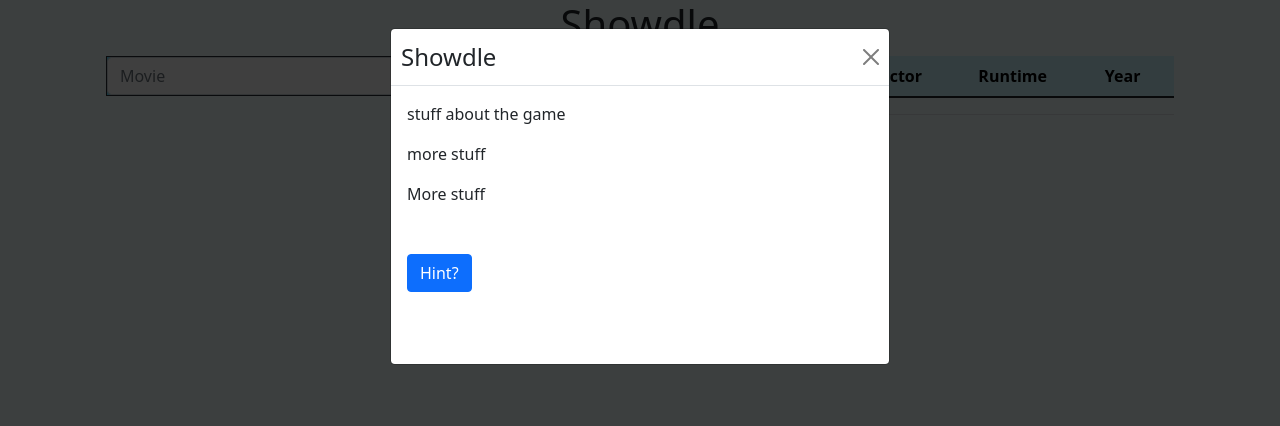
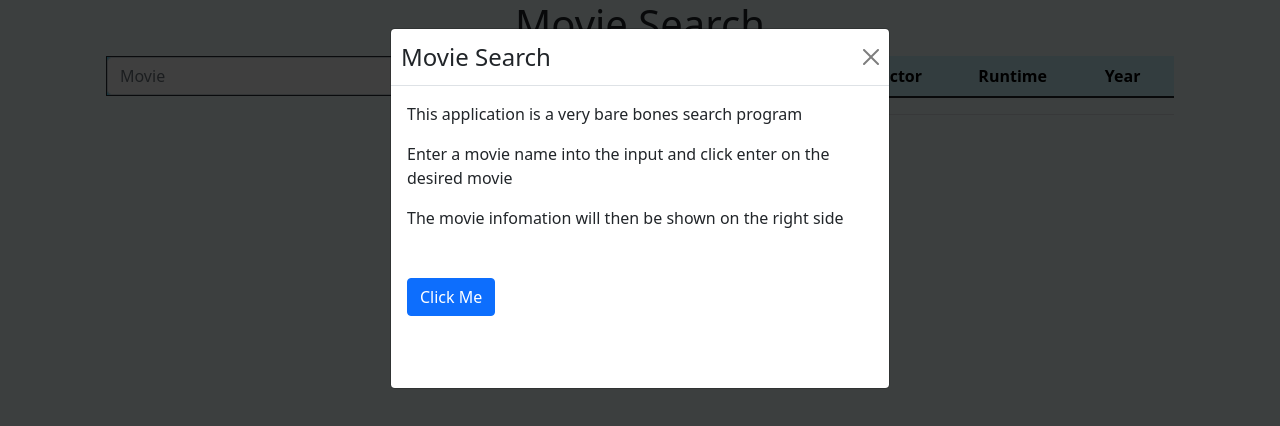
Before and after one commit to jasonz23/movie-search, a React (Create React App) app: page / in a window 1280 px wide. Shown: the top 426 px of the page. Built offline with nearby package versions, Linux system fonts and the light colour scheme.

Commit message:
added info about AboutModal

```diff
--- a/src/App.js
+++ b/src/App.js
@@ -53,7 +53,7 @@ function App() {
     <Container  >
       <Row >
         <AboutModal onClose = {() => setModal(false)} show = {showModal} setDifficulty = {() => setDiff(!diff)} diff = {diff}/>
-        <h1 className = "title" onClick = {changeModal}>Showdle</h1>
+        <h1 className = "title" onClick = {changeModal}>Movie Search</h1>
 
         <Col>
           <Input answer = {answer} giveAnswer = {(params) => setAnswer(params)}  />
--- a/src/Modal/AboutModal.js
+++ b/src/Modal/AboutModal.js
@@ -15,26 +15,26 @@ const AboutModal = (props) => {
         <Modal show = {props.show} >
             <Modal.Header closeButton onClick = {handleClose}>
                 <Modal.Title>
-                    Showdle
+                    Movie Search
                 </Modal.Title>
             </Modal.Header>
 
             <Modal.Body onClick = {handleClose}>
-                <p>stuff about the game</p>
-                <p>more stuff</p>
-                <p>More stuff</p>
+                <p>This application is a very bare bones search program</p>
+                <p>Enter a movie name into the input and click enter on the desired movie</p>
+                <p>The movie infomation will then be shown on the right side</p>
             </Modal.Body>
 
             <Modal.Body>
 
                 <Button variant = "primary" className="btn margin-right" onClick = {setDiff}>
-                    Hint?
+                    Click Me
                 </Button>
                 <p>
                     {}
                 </p>
                 <p className = {props.diff? "hint-y":"hint-n"}>
-                    The Hint
+                    Made by Jason
                 </p>
 
 
```
